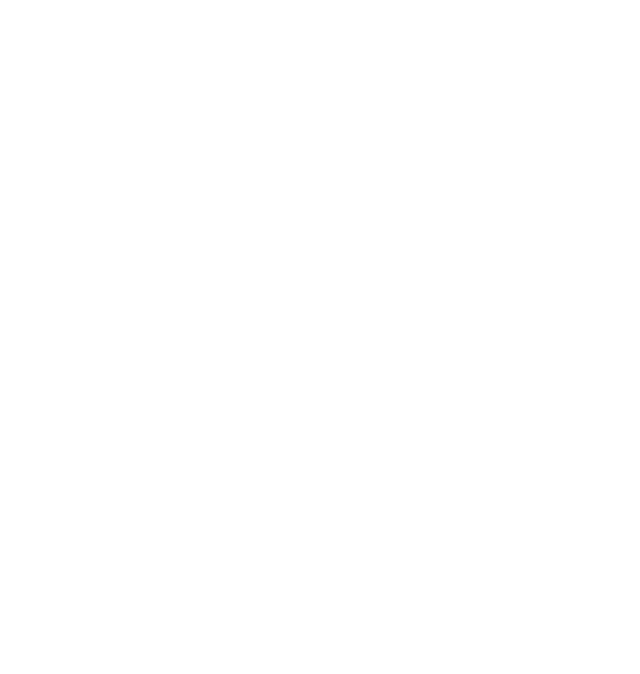
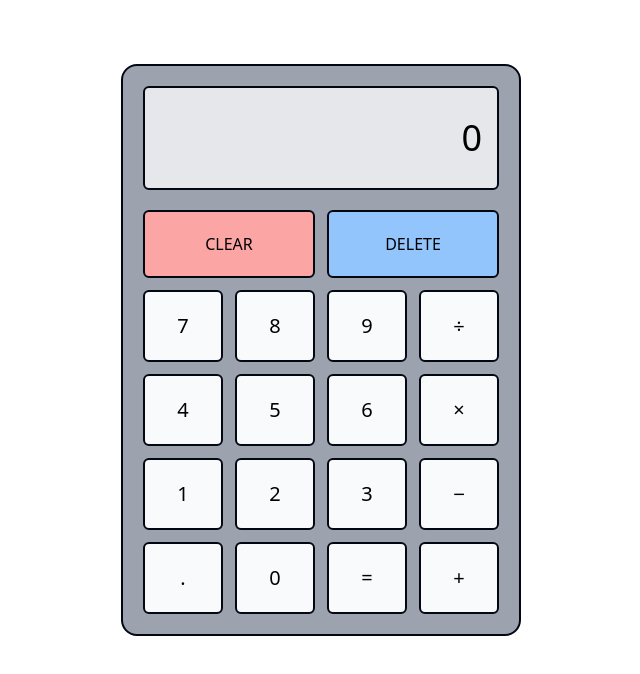
Before and after one commit to malikkali14/calculator, a website: page src/index.html in a window 1280 px wide. Shown: the whole page, without its empty margins (319-959 px from the left). Drawn offline with Linux system fonts and the light colour scheme.

Commit message:
Created the visual component of the calculator

```diff
--- a/src/index.html
+++ b/src/index.html
@@ -6,9 +6,84 @@
     <title>Document</title>
     <link href="/dist/output.css" rel="stylesheet">
 </head>
-<body>
-    <div class = "bg-red-50">
+<body class = "">
+    <main class = "flex items-center justify-center h-[75vh] min-h-[500px] p-10 mt-[50px]">
+        <div class = "w-[400px] border-2 border-gray-950 rounded-2xl p-5 bg-gray-400 " id = "calculator">
+            <div class = "px-[15px] py-[30px] border-2 border-gray-950 rounded-md mb-5 bg-gray-200 text-right text-4xl" id = "screen" >
+                0
+            </div>
+            <div id = "buttons" >
+                <div class = "grid grid-cols-2 gap-3 mb-3">
+                    <button class = "bg-red-300 p-5 border-2 rounded-md border-gray-950">CLEAR</button>
+                    <button class = "bg-blue-300 p-5 border-2 rounded-md border-gray-950">DELETE</button>
+                </div>
+                <div class = "grid grid-cols-4 gap-3 text-xl">
+                    <button class = "bg-gray-50 p-5 border-2 rounded-md border-gray-950">
+                        7
+                    </button>
 
-    </div>
+                    <button class = "bg-gray-50 p-5 border-2 rounded-md border-gray-950">
+                        8
+                    </button>
+
+                    <button class = "bg-gray-50 p-5 border-2 rounded-md border-gray-950">
+                        9
+                    </button>
+
+                    <button class = "bg-gray-50 p-5 border-2 rounded-md border-gray-950">
+                        &divide;
+                    </button>
+
+                    <button class = "bg-gray-50 p-5 border-2 rounded-md border-gray-950">
+                        4
+                    </button>
+
+                    <button class = "bg-gray-50 p-5 border-2 rounded-md border-gray-950">
+                        5
+                    </button>
+
+                    <button class = "bg-gray-50 p-5 border-2 rounded-md border-gray-950">
+                        6
+                    </button>
+
+                    <button class = "bg-gray-50 p-5 border-2 rounded-md border-gray-950">
+                        &times;
+                    </button>
+
+                    <button class = "bg-gray-50 p-5 border-2 rounded-md border-gray-950">
+                        1
+                    </button>
+
+                    <button class = "bg-gray-50 p-5 border-2 rounded-md border-gray-950">
+                        2
+                    </button>
+
+                    <button class = "bg-gray-50 p-5 border-2 rounded-md border-gray-950">
+                        3
+                    </button>
+
+                    <button class = "bg-gray-50 p-5 border-2 rounded-md border-gray-950">
+                        &minus;
+                    </button>
+
+                    <button class = "bg-gray-50 p-5 border-2 rounded-md border-gray-950">
+                        .
+                    </button>
+
+                    <button class = "bg-gray-50 p-5 border-2 rounded-md border-gray-950">
+                        0
+                    </button>
+
+                    <button class = "bg-gray-50 p-5 border-2 rounded-md border-gray-950">
+                        =
+                    </button>
+
+                    <button class = "bg-gray-50 p-5 border-2 rounded-md border-gray-950">
+                        &plus;
+                    </button>
+                </div>
+            </div>
+        </div>
+    </main>
 </body>
 </html>
```
Also changed, not shown: dist/output.css.
